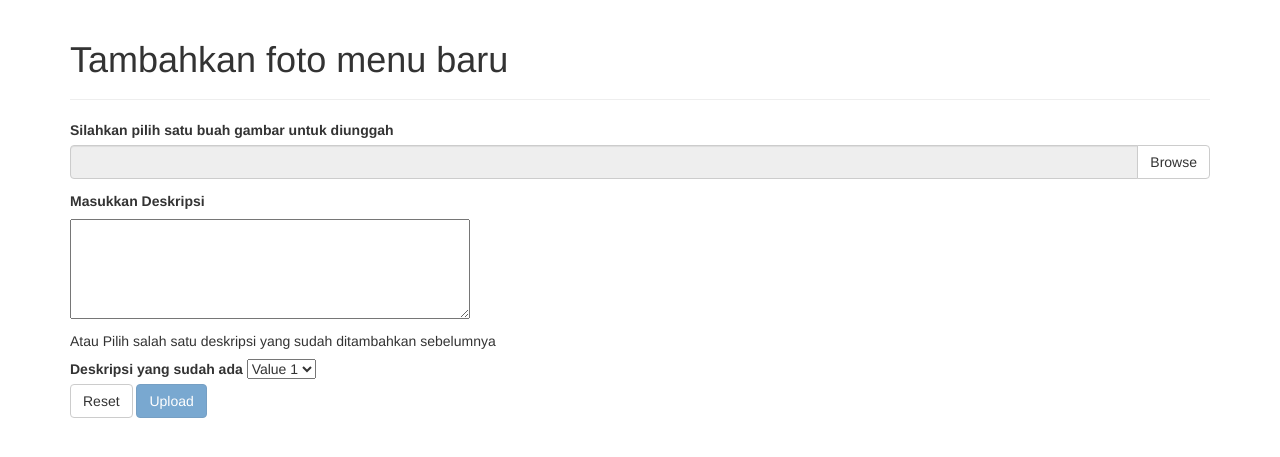
After one commit to Bluemorpho61/SI-WEB-SMT3, a PHP site: page /SI-WEB-SMT3/tambahFotoMenu.php in a window 1280 px wide. The commit adds this page. Shown: the top 457 px of the page. Run offline with PHP 8.4, Linux system fonts and the light colour scheme; some libraries are stand-ins or nearby versions.

Commit message:
- New File:   -tambahFotoMenu.php  29/11/2022 20:46

```diff
--- a/View/EditInfoWarung.php
+++ b/View/EditInfoWarung.php
@@ -161,13 +161,13 @@ if (isset($_POST['simpan_fotoWarung'])) {
                         </div>
                     </div>
 
+
                     <div class="form-group">
                         <div class="col-xs-6">
                             <div>
                                 <p style="font-size: large; font-weight: bold">Deskripsi</p>
                                 <p style="font-size: medium">
                                     <?php echo $deskripsi; ?></p>
-
                             </div>
                         </div>
                     </div>
--- a/View/fitur.html
+++ b/View/fitur.html
@@ -42,7 +42,7 @@
       <div class="logo">
         <h1><a href="index.html">WarungKuy</a></h1>
         <!-- Uncomment below if you prefer to use an image logo -->
-        <!-- <a href="index.html"><img src="assets/img/logo.png" alt="" class="img-fluid"></a>-->
+        <!-- <a href="tambahFotoMenu.php"><img src="assets/img/logo.png" alt="" class="img-fluid"></a>-->
       </div>
 
       <nav id="navbar" class="navbar">
--- /dev/null
+++ b/View/js/script.js
@@ -0,0 +1,53 @@
+var app = angular.module("app", ["myDirectives"]);
+var myDirectives = angular.module("myDirectives", []);
+
+app.controller("UploadController", function ($log) {
+  this.upload = function () {
+    $log.info("Uploading:", this.file || "no file selected!");
+  }
+})
+
+myDirectives.directive("myFileUpload", function ($compile) {
+  return {
+    restrict: "AE",
+    require: "ngModel",
+    scope: true,
+    link: link
+  };
+
+  function link (scope, element, attrs, ngModel) {
+    var input = angular.element("<input type=\"file\" style=\"display: none;\">");
+
+    input.bind("browse", function () {
+      this.click();
+    });
+
+    input.bind("change", function (changed) {
+      if (changed.target.files.length < 1) {
+        return;
+      }
+
+      var fileName = changed.target.files[0].name;
+      var reader = new FileReader();
+
+      reader.onload = function (loaded) {
+        scope.fileName = fileName;
+        ngModel.$setViewValue(loaded.target.result);
+      };
+
+      reader.readAsDataURL(changed.target.files[0]);
+    });
+
+    $compile(input)(scope);
+    element.append(input);
+
+    scope.browse = function () {
+      input.triggerHandler("browse");
+    };
+
+    scope.reset = function () {
+      scope.fileName = null;
+      ngModel.$setViewValue(null);
+    };
+  }
+});
--- a/View/privasi.html
+++ b/View/privasi.html
@@ -42,7 +42,7 @@
       <div class="logo">
         <h1><a href="index.html">WarungKuy</a></h1>
         <!-- Uncomment below if you prefer to use an image logo -->
-        <!-- <a href="index.html"><img src="assets/img/logo.png" alt="" class="img-fluid"></a>-->
+        <!-- <a href="tambahFotoMenu.php"><img src="assets/img/logo.png" alt="" class="img-fluid"></a>-->
       </div>
 
       <nav id="navbar" class="navbar">
--- /dev/null
+++ b/View/tambahFotoMenu.php
@@ -0,0 +1,56 @@
+<!DOCTYPE html>
+<html lang="en" >
+<head>
+  <meta charset="UTF-8">
+  <title>Tambah Foto Menu</title>
+  <meta name="viewport" content="width=device-width, initial-scale=1">
+<meta charset="utf-8">
+<title>Angular file upload directive</title><link rel='stylesheet' href='../View/css/bootstrap.min.css'>
+
+</head>
+<body>
+<!-- partial:index.partial.html -->
+<div ng-app="app">
+  <div ng-controller="UploadController as vm">
+    <div class="container">
+      <div class="page-header">
+        <h1>Tambahkan foto menu baru</h1>
+
+      </div>
+
+      <form ng-model="vm.file" my-file-upload>
+        <div class="form-group">
+          <label for="fileName">Silahkan pilih satu buah gambar untuk diunggah</label>
+          <div class="input-group">
+            <input type="text" id="fileName" class="form-control" readonly ng-model="fileName" ng-click="browse()">
+              <span class="input-group-btn">
+              <button type="button" class="btn btn-default" ng-click="browse()">Browse</button>
+            </span>
+          </div>
+        </div>
+          <div>
+              <h5 style=" font-weight: bold">Masukkan Deskripsi</h5>
+              <textarea style="width: 400px; height: 100px; font-size: 14px" name="deskripsi-tulis" id="deskripsi-tulis"></textarea>
+          </div>
+          <div>
+              <h5>Atau Pilih salah satu deskripsi yang sudah ditambahkan sebelumnya</h5>
+              <label for="pil-deskripsi">Deskripsi yang sudah ada</label>
+              <select name="pil-deskripsi" id="pil-deskripsi">
+                <option>Value 1</option>
+                <option>Value 2</option>
+              </select>
+          </div>
+
+        <div>
+          <button type="reset" class="btn btn-default" ng-click="reset()">Reset</button>
+          <button type="button" class="btn btn-primary" ng-click="vm.upload()" ng-disabled="!vm.file">Upload</button>
+        </div>
+      </form>
+    </div>
+  </div>
+</div>
+<!-- partial -->
+  <script src='//cdnjs.cloudflare.com/ajax/libs/angular.js/1.3.14/angular.min.js'></script><script  src="../View/js/script.js"></script>
+
+</body>
+</html>
```
